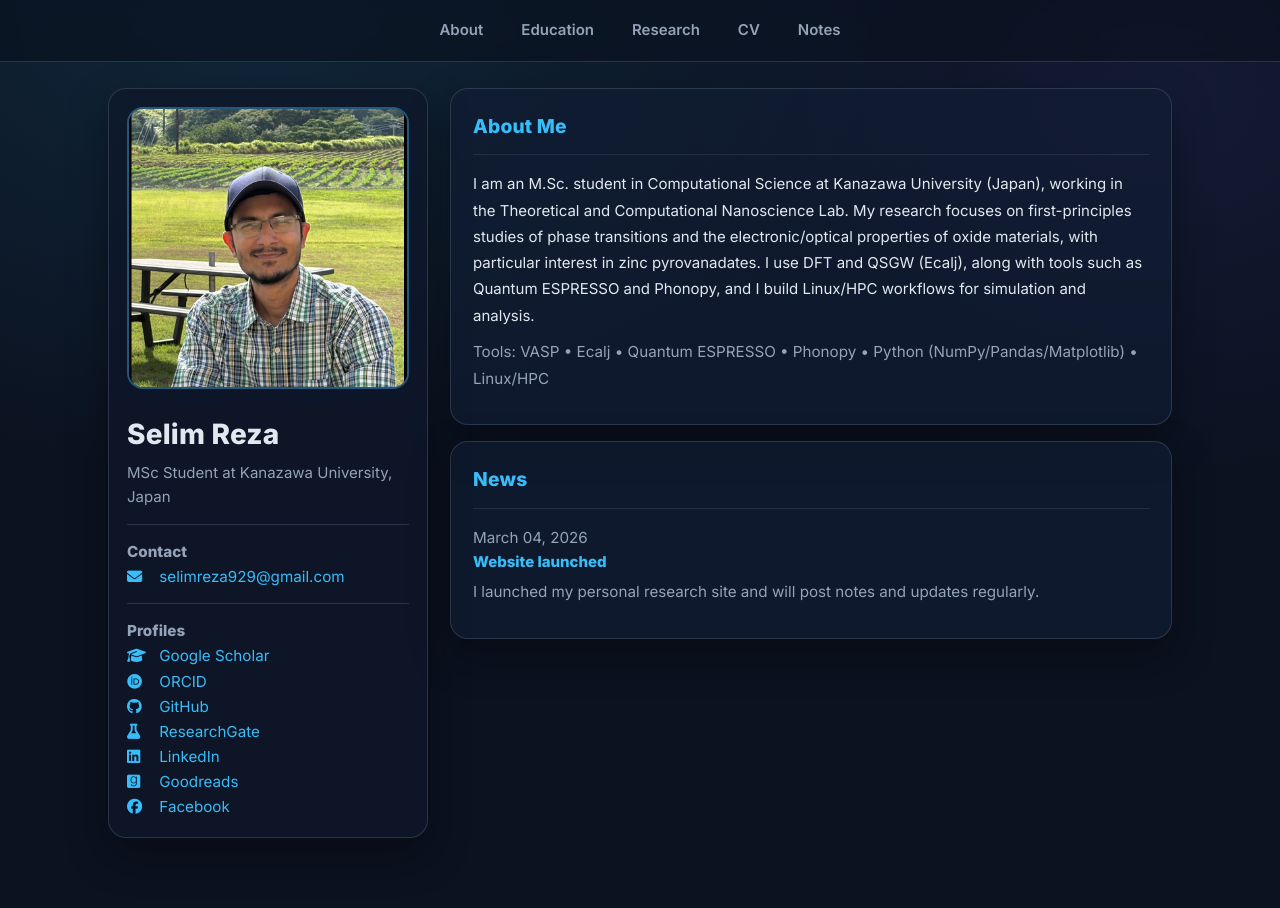
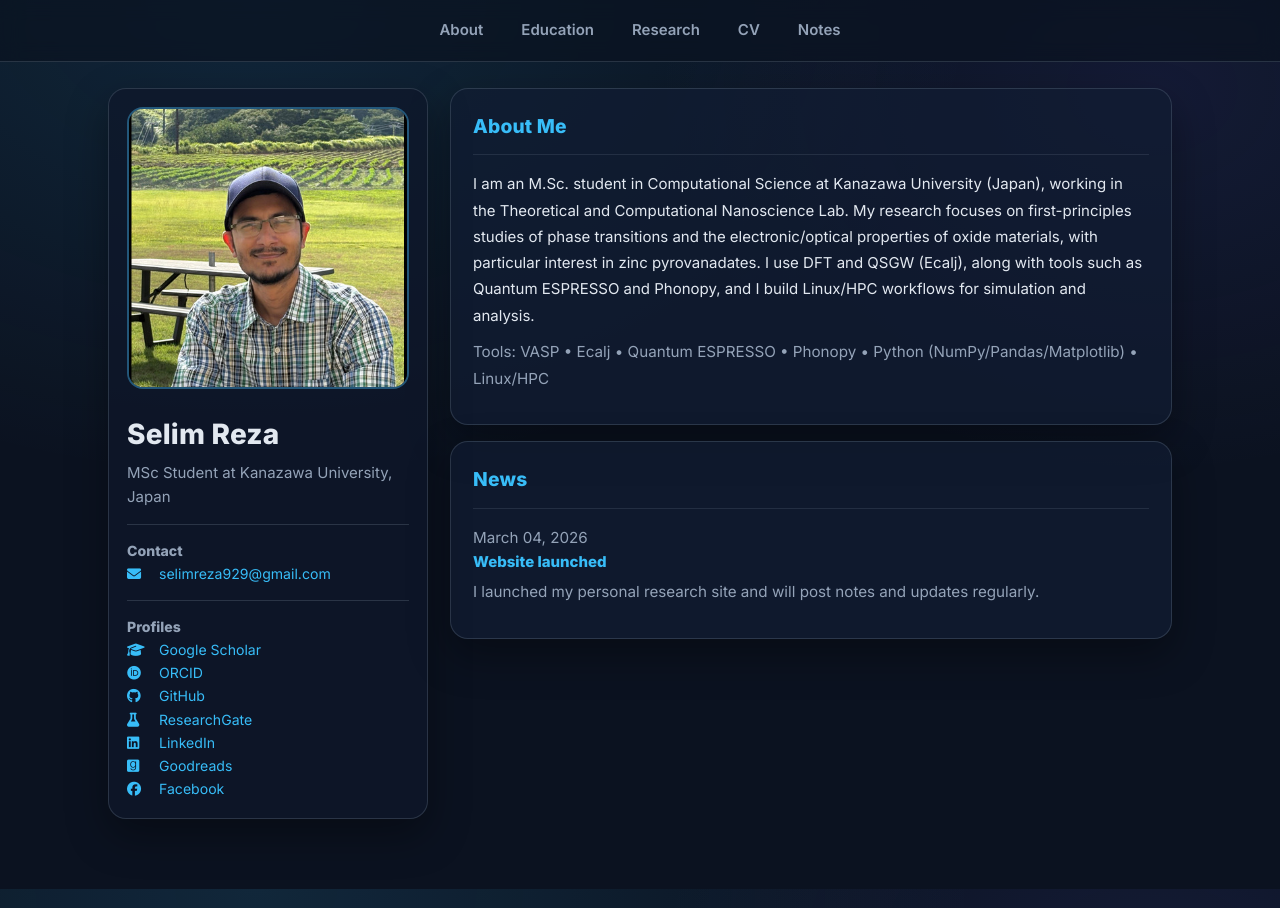
Before and after one commit to selimphy/selimphy.github.io, a Jekyll site: the page built from index.html, in a window 1280 px wide. Built offline with Jekyll 4.4.1, drawn with Linux system fonts in a browser that asks for light colours.

Commit message:
Update style.css

```diff
--- a/assets/css/style.css
+++ b/assets/css/style.css
@@ -197,3 +197,12 @@ hr.thin{
   border-top:none;
   padding-top:0;
 }
+
+/* Smaller font for sidebar profile links */
+.sidebar .meta{
+  font-size:0.88rem;
+}
+
+.sidebar .meta a{
+  font-size:0.88rem;
+}
```
